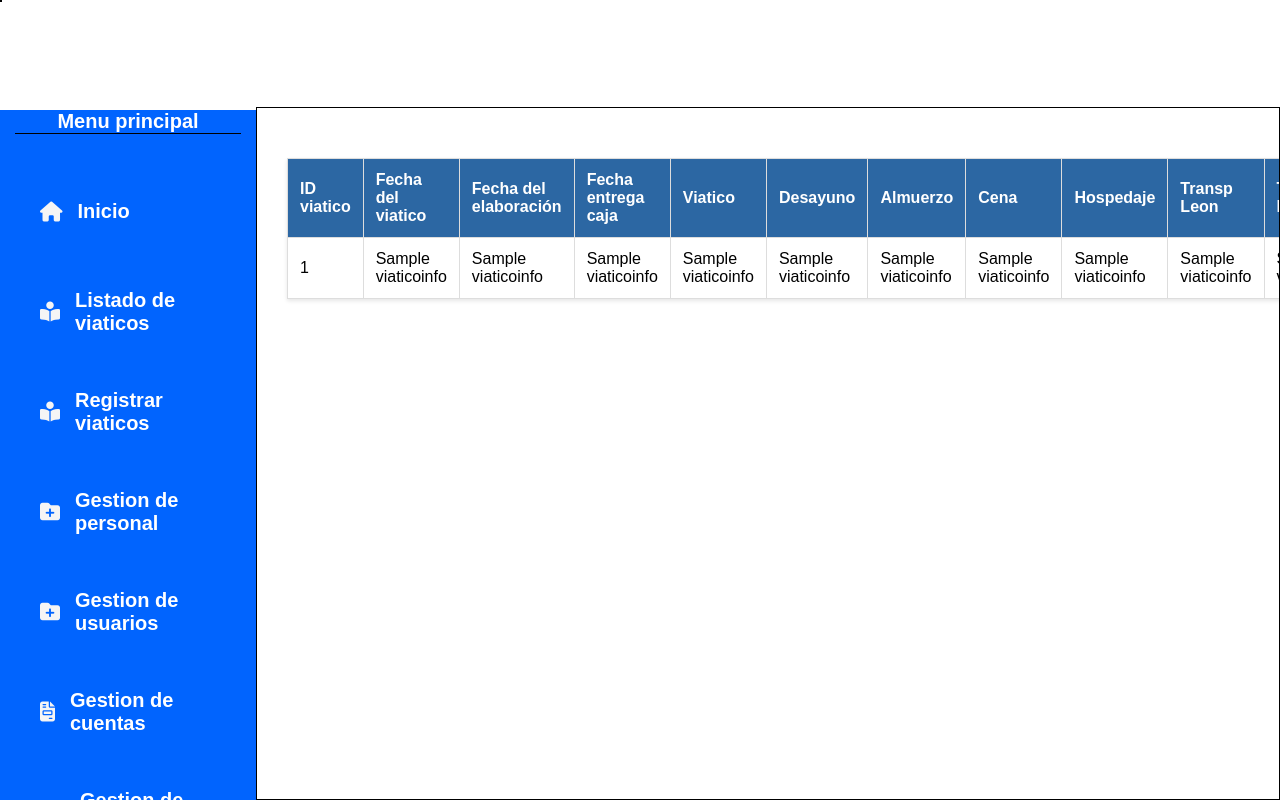
After one commit to sistemaviatico/SistemaGestionViaticos, a Flask app: template templates/listadoViaticos.html in a window 1280 px wide. The commit adds this page. Run offline with Flask 3, Linux system fonts and the light colour scheme; the template is opened without the code that fills it: most values are stand-ins (such as "Sample title", 1, 10 or a date in 2020).

Commit message:
Funcionalidad completada a 50% aproximadamente, arregle estilos en algunas vistas y registro de viaticos esta funcional

```diff
--- a/app.py
+++ b/app.py
@@ -109,7 +109,8 @@ def gestionarPerfiles():
 
 @app.route("/registrarviatico", methods=["GET", "POST"])
 def registrarViatico():
-    fecha_actual = datetime.now().strftime("%d - %m - %y")
+
+    fecha_actual = datetime.now().strftime("%d-%m-%y")
     if request.method == "GET":
         cuentas_query = text('''SELECT * FROM public.tipos_viaticos''')
         cuentas_info = db.execute(cuentas_query, {}).fetchall()
@@ -119,7 +120,51 @@ def registrarViatico():
         nombres_result = db.execute(nombres).fetchall()
 
         return render_template("registrarViatico.html", fechaActual = fecha_actual, tiposviaticos = cuentas_info , nombreTrabajador = nombres_result )
+    else:
+        monto_desayuno=float(request.form.get('montoDesayuno', 0.00)),
+        monto_almuerzo=float(request.form.get('montoAlmuerzo', 0.00)),
+        monto_cena=float(request.form.get('montoCena', 0.00)),
+        monto_hospedaje=float(request.form.get('montoHospedaje', 0.00)),
+        monto_leon=float(request.form.get('montoLeon', 0.00)),
+        monto_managua=float(request.form.get('montoTransporteManagua', 0.00)),
+        monto_otros=float(request.form.get('montoOtros', 0.00)),
+        observaciones=request.form.get('Observaciones'),
+        total_cordobas=float(request.form.get('montoCordobas', 0.00)),
+        total_dolares=float(request.form.get('montoDolares', 0.00)),
+        tipo_viatico_id=request.form.get('tipoViaticoid'),
+        empleado_user_id=request.form.get('empleadoid'),
+        numero_empleado=request.form.get('numeroEmpleado'),
+        nombre_completo=request.form.get('nombreCompleto'),
+        departamento=request.form.get('departamento'),
+        area=request.form.get('area'),
+        cecco=request.form.get('cecco'),
+        numero_cedula=request.form.get('numeroCedula')
+
+         # Verifica si la combinación ya existe en la base de datos
+        # check_query = text('''SELECT COUNT(*) FROM public."registro_viaticos" as r INNER JOIN public."datos_trabajadores" as p
+        #                    ON r."usuarioID" = p."usuarioID"
+        #             WHERE "tipo_viatico_id" = :tipo_viatico_id ''')
+        # result = db.execute(check_query, {"tipo_viatico_id": tipo_viatico_id})
+        # count = result.scalar()
+        #Insert
+        insertar_viatico_query = text('''INSERT INTO public."registro_viaticos" ("fechadelviatico", "fechadeelaboracion","entregaencaja","tipoviaticoid"
+                                      , "desayuno", "almuerzo", "cena", "transporteleon", "transportemanagua", hospedaje, "otros","observaciones","totalcordobas","numeroempleado" )
+                                      VALUES ( :fechadelviatico,:fechadeelaboracion, :entregaencaja, :tipoviaticoid, :desayuno, :almuerzo, :cena, :trasnporteleon, :transportemanagua,
+                                      :hospedaje, :otros, :observaciones, :totalcordobas, :numeroempleado) ''')
+
+        db.execute(insertar_viatico_query,{"fechadelviatico": fecha_actual, "fechadeelaboracion": fecha_actual, "entregaencaja": fecha_actual, "tipoviaticoid":tipo_viatico_id, "desayuno":monto_desayuno,"almuerzo":monto_almuerzo,"cena":monto_cena,"trasnporteleon":monto_leon, "transportemanagua":monto_managua,"hospedaje":monto_hospedaje,"otros":monto_otros,"observaciones":observaciones,"totalcordobas":total_cordobas,"numeroempleado":empleado_user_id})
+        db.commit()
+        return redirect("/registrarviatico")
     return render_template("registrarViatico.html")
+
+@app.route("/listadoviatico")
+def listadoviatico():
+    if request.method == "GET":
+        select_viaticoInfoQuery = text(''' SELECT r.* , v."tipoviatico", u."nombresapellidos" FROM public."registro_viaticos" as r
+                                       INNER JOIN public."tipos_viaticos" as v ON r."tipoviaticoid" = v."tipoviaticoid"
+                                       INNER JOIN public."datos_trabajadores" as u ON r."numeroempleado" = u."usuarioid" ''')
+        viatico_info = db.execute(select_viaticoInfoQuery).fetchall()
+    return render_template("listadoViaticos.html", viaticoInfo = viatico_info)
 
 
 @app.route("/gestioncuentas", methods = ["GET", "POST"])
--- a/static/css/gestionPerfiles.css
+++ b/static/css/gestionPerfiles.css
@@ -23,6 +23,14 @@
 .form-perfil-conteiner{
     width: 100%;
     height: 130px;
+    display: grid;
+    grid-template-columns: 1fr 1.8fr;
+    grid-template-rows: 1fr;
+    place-content: center;
+    justify-content: center;
+}
+.form-perfil-conteiner .img_cal{
+    width: 100%;
     /* background-color: #ffb0b0; */
     display: flex;
     justify-content: center;
@@ -104,7 +112,6 @@
     align-items: center;
  }
  .tablaPerfiles-Cont .tablaperfiles{
-    border: 1px solid #000;
     width: 100%;
     height: 85%;
 
--- a/static/css/gestionUsuarios.css
+++ b/static/css/gestionUsuarios.css
@@ -31,14 +31,20 @@
     padding: 50px;
 
 }
+.separacion-container .form_container .img-cont{
+    width: 100%;
+    height: auto;
+    display: flex;
+    justify-content: center;
+    align-items: center;
+}
 .separacion-container .form_container .form-usuario{
     width: 100%;
-    height: 100%;
     display: flex;
     flex-direction: column;
     justify-content: center;
     align-items: center;
-    gap: 85px;
+    gap: 45px;
     background-color: #f0f0f0;
 
 }
--- /dev/null
+++ b/static/css/listadoviatico.css
@@ -0,0 +1,10 @@
+.section-listado{
+    width: 100%;
+    height: 100%;
+    padding: 20px;
+}
+.section-listado .contenedor-tabla{
+    width: 100%;
+    height: 100%;
+    padding: 10px;
+}
--- a/static/js/gestionPerfiles.js
+++ b/static/js/gestionPerfiles.js
@@ -154,18 +154,7 @@ const checkboxes = document.querySelectorAll('input[type="checkbox"]');
         checkbox.addEventListener('change', handleCheckboxChange);
     });
 
-    // imprimir
-    printButton.addEventListener('click', function() {
-        const printContents = document.querySelector('.informacion-viatico').innerHTML;
-        const originalContents = document.body.innerHTML;
 
-        document.body.innerHTML = `<div>${printContents}</div>`;
-
-        window.print();
-
-        document.body.innerHTML = originalContents;
-        window.location.block(); // Recargar la página para restaurar los eventos de los botones
-    });
    });
 
 /*Abrir modal de perfiles*/
--- a/templates/gestionUsuario.html
+++ b/templates/gestionUsuario.html
@@ -30,6 +30,9 @@
             </table>
         </div>
         <div class="form_container">
+            <div class="img-cont">
+                <img src="/static/img/image004.png" alt="">
+            </div>
            <form action="/gestionusuarios" method="post" class="form-usuario">
             <div class="inputs-container">
                 <label>{{duplicado}}</label>
--- a/templates/layout.html
+++ b/templates/layout.html
@@ -8,6 +8,7 @@
     <link rel="stylesheet" href="/static/css/gestionViaticos.css">
     <link rel="stylesheet" href="/static/css/gestionCuenta.css">
     <link rel="stylesheet" href="/static/css/gestionUsuarios.css">
+    <link rel="stylesheet" href="/static/css/listadoviatico.css">
     <link rel="stylesheet" href="/static/css/gestionPersonal.css">
     <link rel="shortcut icon" href="/static/img/calibrelogoC.png">
     <link rel="stylesheet" href="https://cdn.jsdelivr.net/npm/bootstrap-icons@1.11.1/font/bootstrap-icons.css">
@@ -34,6 +35,12 @@
                         <div class="option">
                             <i class="fa-solid fa-home" style="color: #f5f5f5;" title="Inicio"></i>
                             <h4>Inicio</h4>
+                        </div>
+                    </a>
+                    <a href="/listadoviatico">
+                        <div class="option">
+                            <i class="fa-solid fa-book-open-reader" style="color: #f5f5f5;" title="Registrar viaticos"></i>
+                            <h4>Listado de viaticos</h4>
                         </div>
                     </a>
                     <a href="/registrarviatico">
--- /dev/null
+++ b/templates/listadoViaticos.html
@@ -0,0 +1,51 @@
+{% extends "layout.html" %} {% block heading %} Listado viaticos {% endblock%}
+{% block main %}
+<section class="section-listado">
+    <div class="contenedor-tabla">
+        <table class="table table-striped table-bordered table-hover" id="tablaCuentas">
+            <thead>
+                <tr>
+                    <th>ID viatico</th>
+                    <th>Fecha del viatico </th>
+                    <th>Fecha del elaboración </th>
+                    <th>Fecha entrega caja </th>
+                    <th>Viatico</th>
+                    <th>Desayuno</th>
+                    <th>Almuerzo</th>
+                    <th>Cena</th>
+                    <th>Hospedaje</th>
+                    <th>Transp Leon</th>
+                    <th>Transp Managua</th>
+                    <th>Otros</th>
+                    <th>Observaciones</th>
+                    <th>Empleado</th>
+                    <th>Total Cordobas</th>
+                </tr>
+            </thead>
+            <tbody>
+                {% for viaticoinfo in viaticoInfo %}
+                <tr>
+                    <td>{{ viaticoinfo[0] }}</td>
+                    <td>{{ viaticoinfo[1] }}</td>
+                    <td>{{ viaticoinfo[2] }}</td>
+                    <td>{{ viaticoinfo[3] }}</td>
+                    <td>{{ viaticoinfo[15]}}</td>
+                    <td>{{ viaticoinfo[5]}}</td>
+                    <td>{{ viaticoinfo[6]}}</td>
+                    <td>{{ viaticoinfo[7]}}</td>
+                    <td>{{ viaticoinfo[10]}}</td>
+                    <td>{{ viaticoinfo[8]}}</td>
+                    <td>{{ viaticoinfo[9]}}</td>
+                    <td>{{ viaticoinfo[11]}}</td>
+                    <td>{{ viaticoinfo[12]}}</td>
+                    <td>{{ viaticoinfo[16]}}</td>
+                    <td>{{ viaticoinfo[13]}}</td>
+
+
+                </tr>
+                {% endfor %}
+            </tbody>
+        </table>
+    </div>
+</section>
+{% endblock%}
```
Also changed, not shown: static/css/gestionViaticos.css (+46 -0 lines), templates/gestionPerfiles.html (+6 -4 lines), templates/registrarViatico.html (+30 -20 lines).
